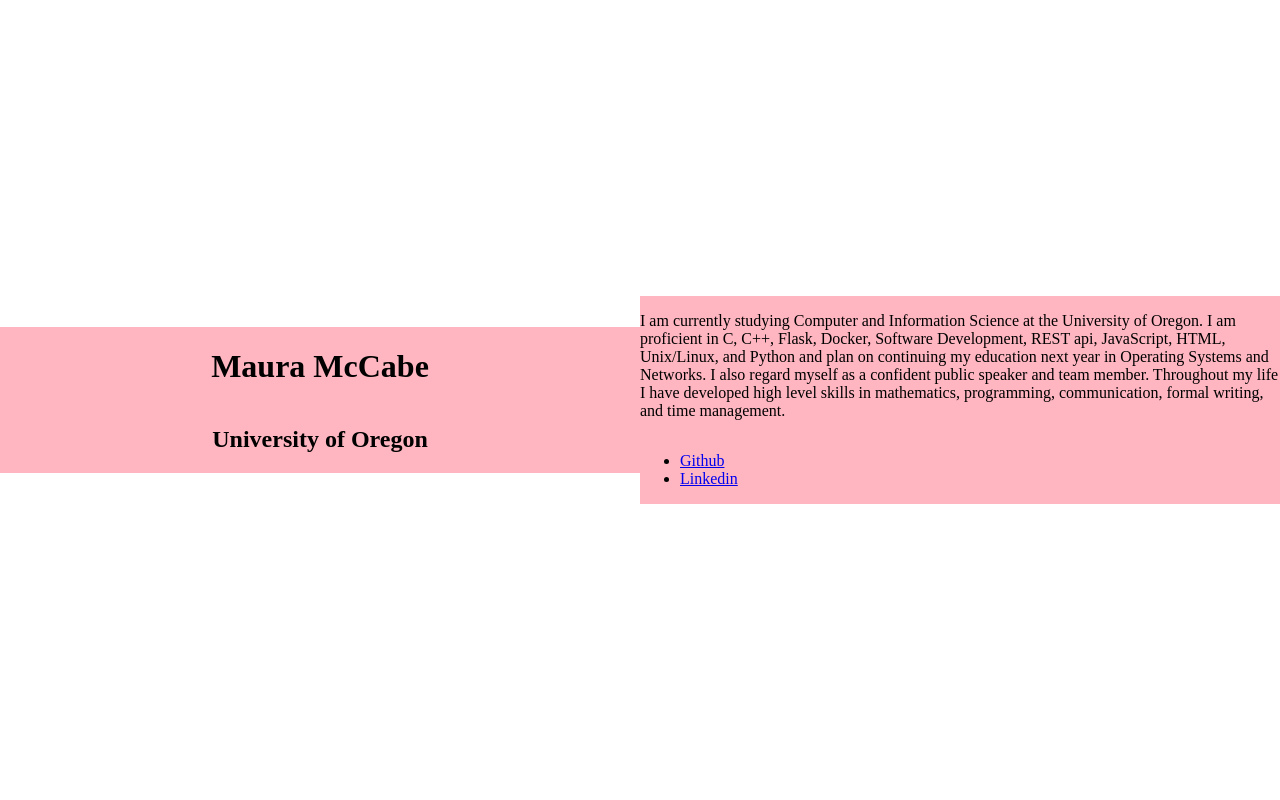
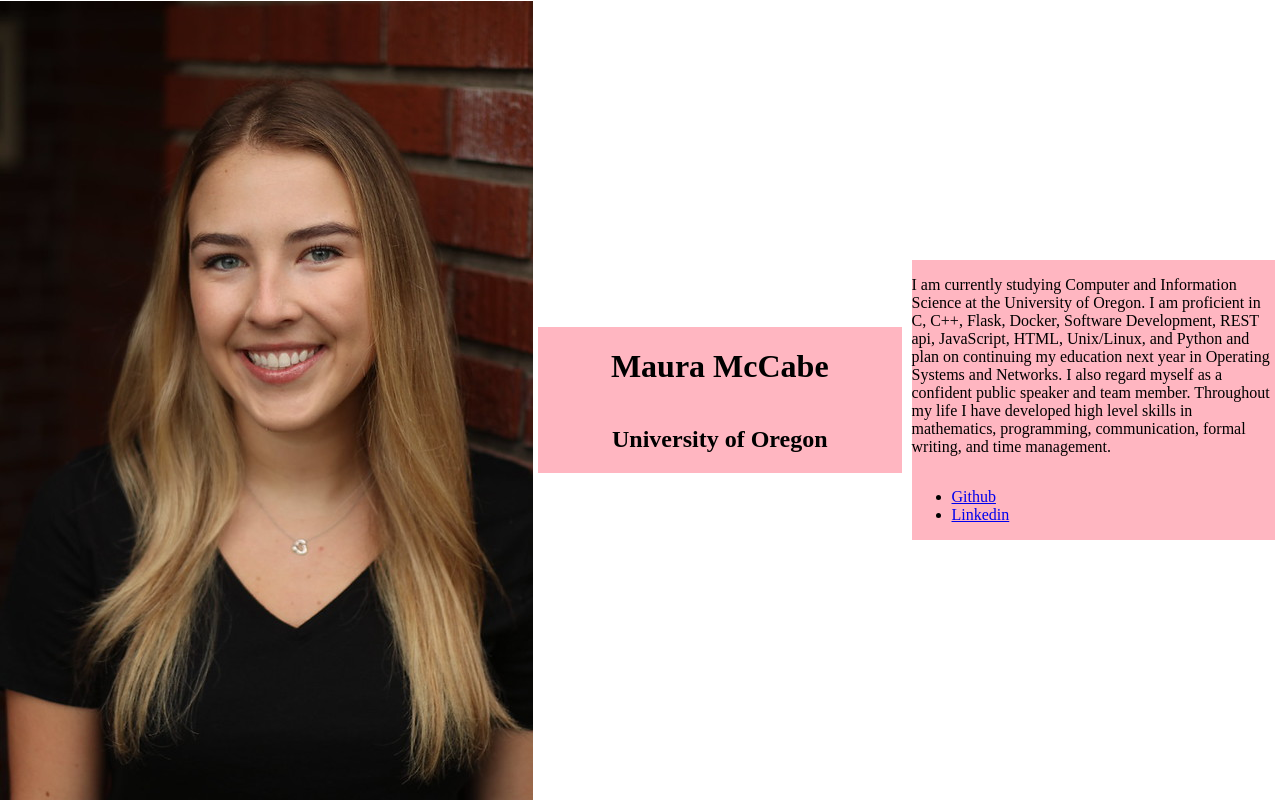
Before and after one commit to mauramccabe/MauraMcCabe, a plain HTML site: page index.html in a window 1280 px wide. Drawn offline with Linux system fonts and the light colour scheme.

Commit message:
add photo

```diff
--- a/index.html
+++ b/index.html
@@ -3,6 +3,7 @@
   <head>
     <title>Maura McCabe</title>
     <link rel="stylesheet" type="text/css" href="style.css">
+    <img src="SeniorPicture.jpg" alt="SeniorPicture">
   </head>
 
   <body>
--- a/style.css
+++ b/style.css
@@ -19,7 +19,7 @@ html, body {
 .left, .right {
   background-color: lightpink;
 
-  margin: 0px;
+  margin: 5px;
   max-width: 50%;
   flex: 1;
   display: flex;
```
